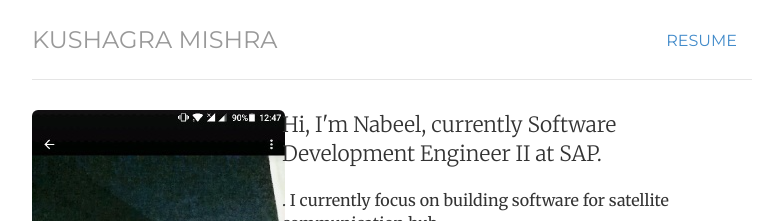
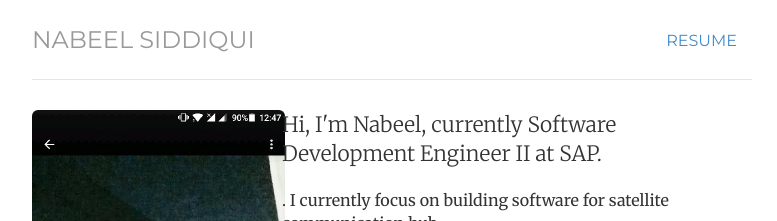
Before and after one commit to mnscodes/mnscodes.github.io, a Jekyll site: the page built from index.html, in a window 1280 px wide. Shown: the top 221 px of the page, without its empty margins (248-1025 px from the left). Built offline with Jekyll 4.4.1, drawn with Linux system fonts in a browser that asks for light colours.

Commit message:
Update header.html

```diff
--- a/_includes/header.html
+++ b/_includes/header.html
@@ -3,5 +3,5 @@
 <!-- 		<li class="{{ page.book }}"><a href="/book" title="Book">Book</a></li> -->
 		<li class="{{ page.cv }}"><a target = "_blank" href="/files/kush_resume.pdf" title="Download CV as PDF">Resume</a></li>
 	</ul>
-	<h3 class="text-muted"><a href="/">Kushagra Mishra</a></h3>
+	<h3 class="text-muted"><a href="/">Nabeel Siddiqui</a></h3>
 	</div> <!-- /header -->
```
